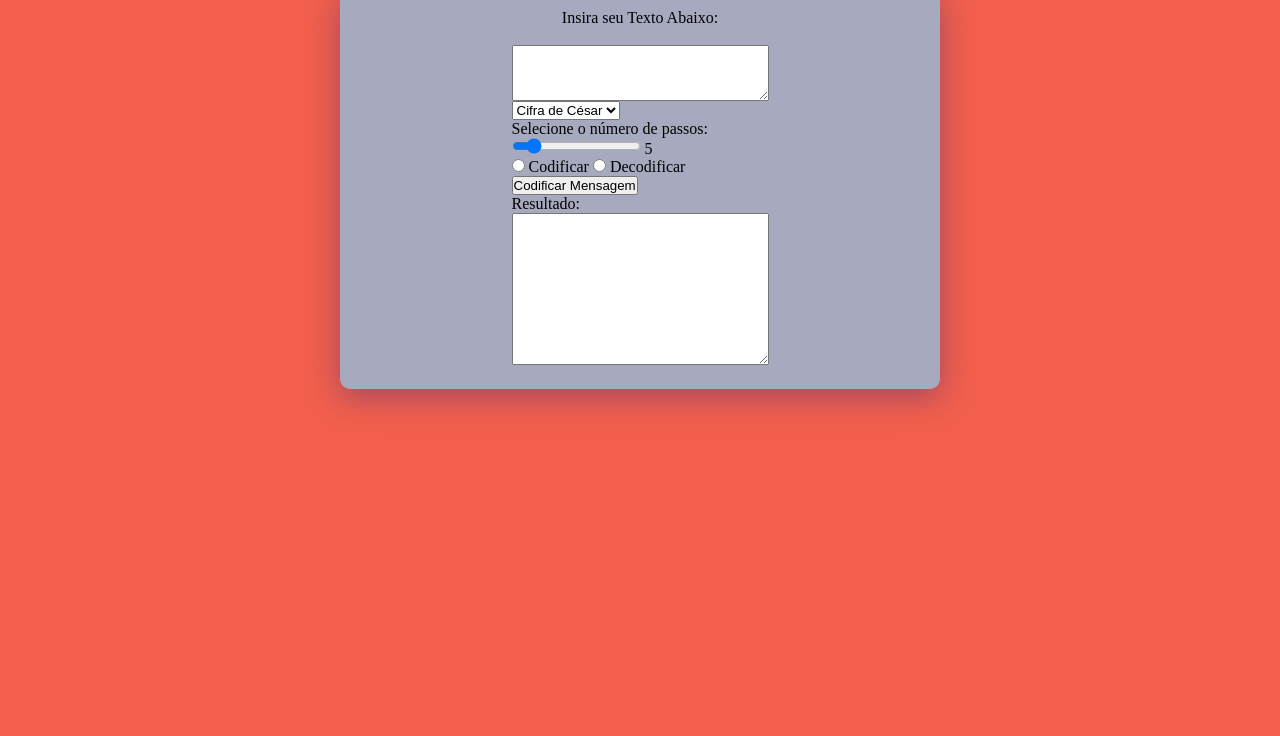
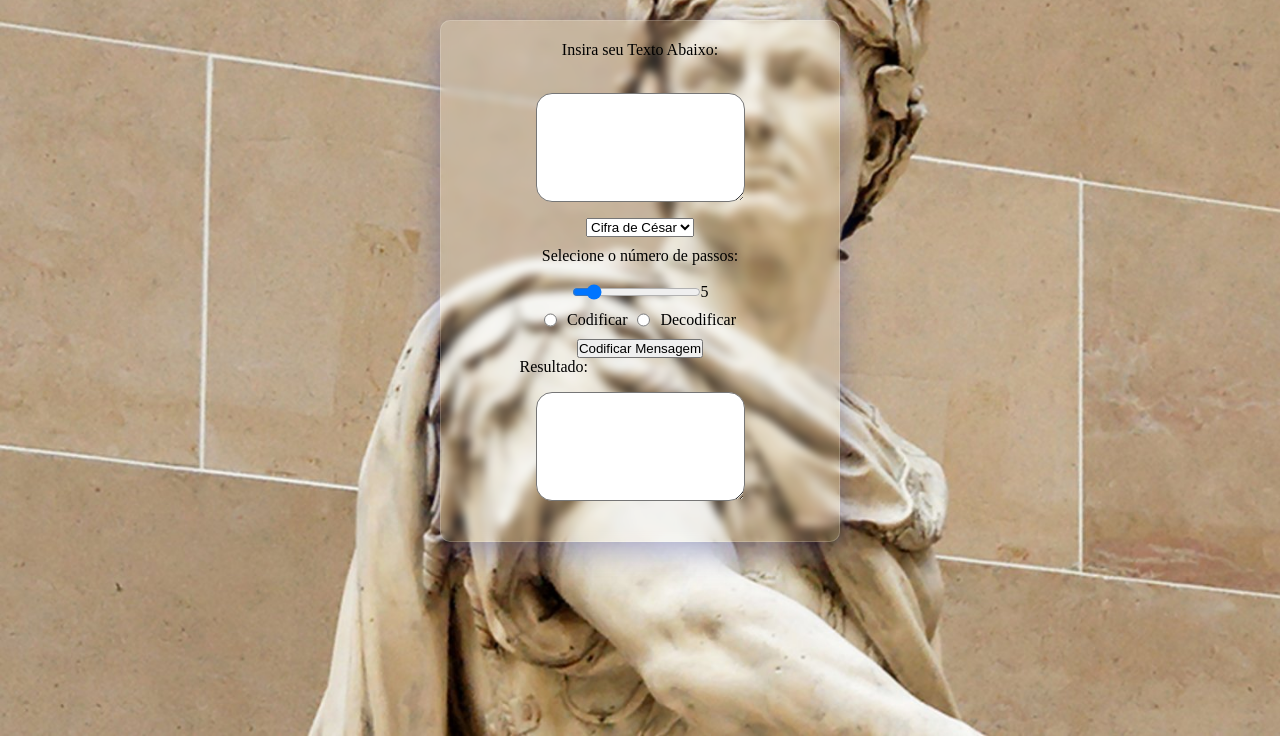
Before and after one commit to Josirocha/Codificador-decodificador, a plain HTML site: page index.html in a window 1280 px wide. Shown: the part 64-800 px from the top of the page. Drawn offline with Linux system fonts and the light colour scheme.

Commit message:
atualização do css

```diff
--- a/index.html
+++ b/index.html
@@ -1,68 +1,57 @@
 <!DOCTYPE html>
 <html lang="pt-br">
+
 <head>
   <meta charset="UTF-8" />
   <meta http-equiv="X-UA-Compatible" content="IE=edge" />
   <meta name="viewport" content="width=device-width, initial-scale=1.0" />
   <link rel="stylesheet" href="./style.css" />
+  <link rel="shortcut icon" href="./img/cesar.png" type="image/x-icon">
   <title>Passinho do Romano</title>
 </head>
 
 <body>
   <header>
-      <h1>Passinho do Romano</h1>
+    <img src="./img/titulo.png">
   </header>
   <main>
     <div class="container">
       <label for="">Insira seu Texto Abaixo:</label><br />
-        <textarea name="" id="textToDecode" cols="30" rows="10"></textarea>
+      <textarea name="" id="textToDecode" class="caixa" cols="20" rows="5"></textarea>
       <div>
+        <div class="escolha">
           <select name="" id="selection">
             <option id="cifraCesar" value="cesar">Cifra de César</option>
             <option id="base64" value="b64">Base 64</option>
           </select>
-          <div id="steps" class="steps">
-            <label>Selecione o número de passos:</label>
-            <div>
-              <input
-                type="range"
-                id="passos"
-                min="2"
-                max="25"
-                value="5"
-                oninput="this.nextElementSibling.value = this.value"
-              />
+        </div>
+        <div id="steps">
+          <label class="textopassos">Selecione o número de passos:</label><br>
+          <div class=" selecionapassos">
+            <input type="range" id="passos" min="2" max="25" value="5"
+              oninput="this.nextElementSibling.value = this.value" />
             <output>5</output>
           </div>
         </div>
-          <div>
-            <input
-              id="radiocodificar"
-              type="radio"
-              name="code"
-              value="codificar"
-            />
+        <div class="codedecode">
+          <input id="radiocodificar" type="radio" name="code" value="codificar" />
           <label>Codificar</label>
-            <input
-              id="radiodecodificar"
-              type="radio"
-              name="code"
-              value="decodificar"
-            />
+          <input id="radiodecodificar" type="radio" name="code" value="decodificar" />
           <label>Decodificar</label>
         </div>
-          <div>
+        <div class="criptografar">
           <button id="criptografarbtn" onclick="criptografia()">
             Codificar Mensagem
           </button>
         </div>
         <div>
           <label for="">Resultado:</label><br />
-            <textarea name="" id="decodedText" cols="30" rows="10"></textarea>
+          <textarea name="" id="decodedText" class="caixa" cols="20" rows="5" readonly></textarea>
         </div>
       </div>
     </div>
   </main>
   <script src="./script.js"></script>
 </body>
+
 </html>
--- a/script.js
+++ b/script.js
@@ -57,7 +57,7 @@ function toCesar(text) {
       posicaoNoAlfabeto += steps
     }
     console.log(alfabeto[posicaoNoAlfabeto])
-
+    //espaço nas palavras
     if (textoOriginal[i] === ' ') {
       textoCriptografado += ' '
     } else {
--- a/style.css
+++ b/style.css
@@ -3,15 +3,30 @@
   padding: 0;
   box-sizing: border-box;
 }
+
+body,
+html {
+  height: 100%;
+  width: 100%;
+  padding: 0px;
+  margin: 0px;
+  border: 0px;
+  box-sizing: border-box;
+}
+
 body {
-  background-color: #f25f4c;
+  background-image: url('./img/Julius-Caesar.jpg');
   background-size: cover;
 }
+
 header {
   background-color: #fffffe;
   display: flex;
   justify-content: center;
+  padding: 16px;
+
 }
+
 main {
   width: 100%;
   display: flex;
@@ -20,18 +35,50 @@ main {
 }
 
 .container {
+  background: rgba(255, 255, 255, 0.15);
   box-shadow: 0 8px 32px 0 rgba(31, 38, 135, 0.37);
-  background-color: #a7a9be;
+  backdrop-filter: blur(4px);
+  -webkit-backdrop-filter: blur(4px);
   border-radius: 10px;
+  border: 1px solid rgba(255, 255, 255, 0.18);
+  width: 400px;
   display: flex;
+  align-items: center;
   flex-direction: column;
-  align-items: center;
-  margin-top: 16px;
-  height: 400px;
-  width: 600px;
   padding: 20px;
+  margin-top: 20px;
 }
-.steps {
+
+.escolha {
   display: flex;
-  flex-direction: column;
+  justify-content: center;
 }
+
+.textopassos {
+  display: flex;
+  justify-content: center;
+  margin-top: 10px;
+}
+
+.selecionapassos {
+  display: flex;
+  justify-content: center;
+}
+
+.codedecode {
+  display: flex;
+  justify-content: center;
+  margin: 10px;
+  gap: 10px;
+}
+
+.criptografar {
+  display: flex;
+  justify-content: center;
+}
+
+.caixa {
+  border-radius: 16px;
+  padding: 16px;
+  margin: 16px;
+}
```
Also changed, not shown: img/Julius-Caesar.jpg (added), img/cesar.png (added), img/titulo.png (added). Lines whose indentation alone changed are shown as unchanged.
